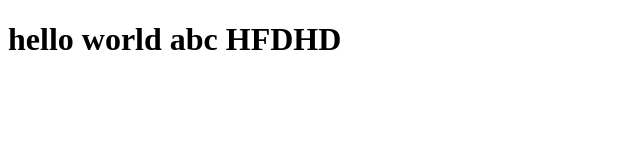
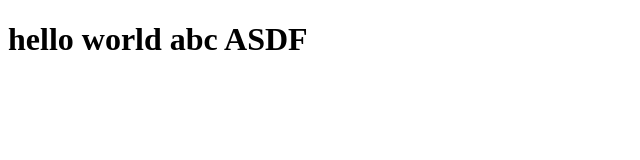
Before and after one commit to Umesh341/Practice, a plain HTML site: page index.html in a window 1280 px wide. Shown: the whole page, without its empty margins (0-640 px from the left). Drawn offline with Linux system fonts and the light colour scheme.

Commit message:
Update index.html

```diff
--- a/index.html
+++ b/index.html
@@ -7,7 +7,6 @@
 </head>
 <body>
     <h1>hello world abc
-        HFDHD
-    </h1>
+        ASDF
 </body>
 </html>
```
